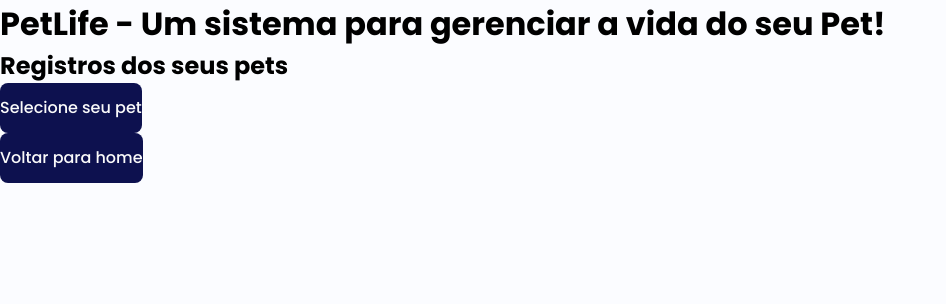
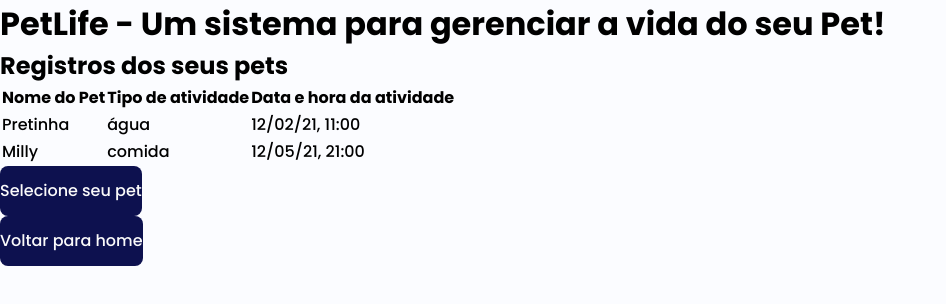
Before and after one commit to paulolemosfn/PetLife, a Next.js app: page /activities in a window 1280 px wide. Shown: the top 304 px of the page, without its empty margins (0-946 px from the left). Built offline with nearby package versions, Linux system fonts and the light colour scheme.

Commit message:
criando a pagina de listagem de atividades

```diff
--- a/pages/activities/index.js
+++ b/pages/activities/index.js
@@ -1,11 +1,51 @@
+import{ useState } from 'react';
 import Header from "../../components/header"
 import Link from 'next/link'
 
+
 function ActivitiesPage() {
+
+  const [activities, setActivities] = useState([
+    {
+      nomePet: "Pretinha",
+      tipoAtividade: "água" ,
+      data: "12/02/21, 11:00"
+    },
+    {
+      nomePet: "Milly",
+      tipoAtividade: "comida" ,
+      data: "12/05/21, 21:00"
+    },
+
+  ]);
+
   return <>
     <Header />
     <div>
+
       <h2>Registros dos seus pets</h2>
+      <table>
+        <thead>
+          <tr>
+            <th>Nome do Pet</th>
+            <th> Tipo de atividade</th>
+            <th>Data e hora da atividade</th>
+          </tr>
+        </thead>
+        <tbody>
+          {
+            activities.map(activitie =>(
+              <tr key={activitie.nomePet}>
+                <td>{activitie.nomePet}</td>
+                <td>{activitie.tipoAtividade}</td>
+                <td> {activitie.data}</td>
+              </tr>
+            ))
+          }
+
+        </tbody>
+
+      </table>
       <Link href="/activities/select">
       <button>Selecione seu pet</button>
       </Link>
```
